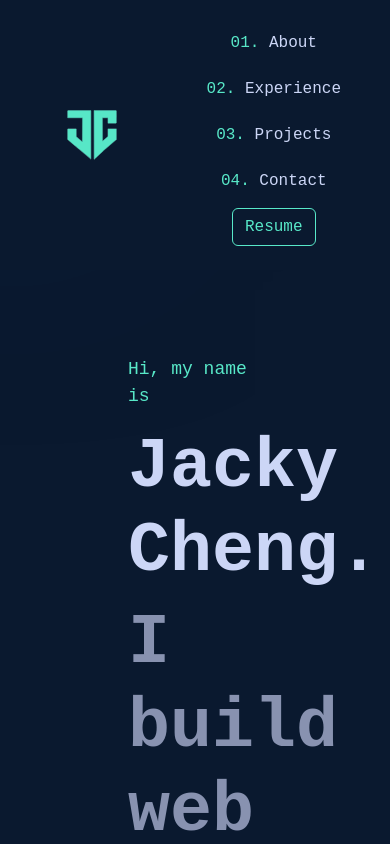
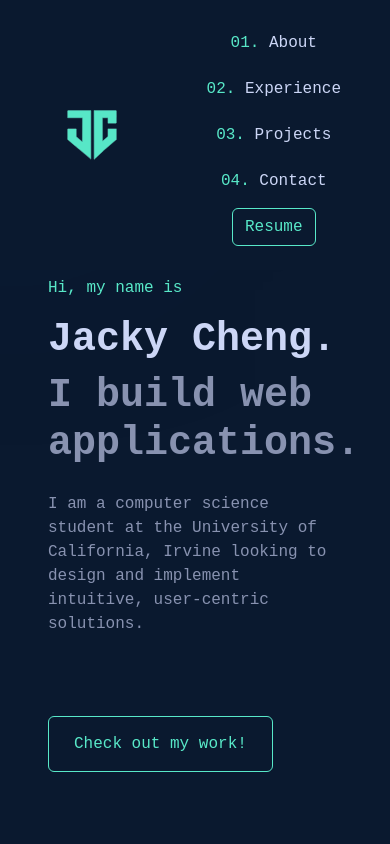
Before and after one commit to jacheng1/custom-website, a React (Vite) app: page / in a window 390 px wide. Shown: the top 844 px of the page. Built offline with nearby package versions, Linux system fonts and the light colour scheme.

Commit message:
Adjust padding, font size of about section for mobile viewports.

```diff
--- a/src/custom.scss
+++ b/src/custom.scss
@@ -390,6 +390,26 @@ body {
 }
 
 @media (max-width: 900px) {
+  .p-7 {
+    padding: 0rem !important;
+  }
+
+  .py-7 {
+    padding-top: 0rem !important;
+  }
+
+  #about .intro-text {
+    font-size: 12px;
+  }
+
+  #about .name-text, .statement-text {
+    font-size: 40px !important;
+  }
+
+  #about .description-text {
+    font-size: 12px !important;
+  }
+
   #timeline ul li .box {
     width: 350px;
   }
@@ -410,6 +430,26 @@ body {
 }
 
 @media (max-width: 760px) {
+  .p-7 {
+    padding: 0rem !important;
+  }
+
+  .py-7 {
+    padding-top: 0rem !important;
+  }
+
+  #about .intro-text {
+    font-size: 16px;
+  }
+
+  #about .name-text, .statement-text {
+    font-size: 40px !important;
+  }
+
+  #about .description-text {
+    font-size: 16px !important;
+  }
+
   .vertical-line {
     display: none;
   }
```
